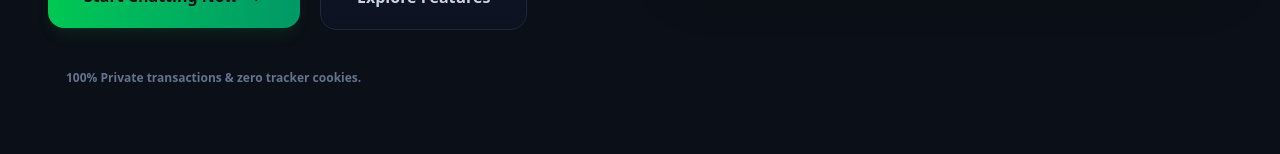
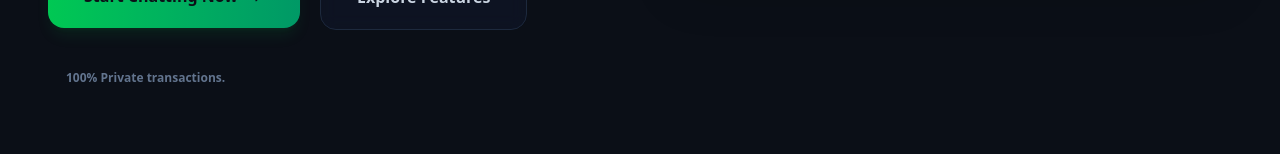
Before and after one commit to KamalJoshi-ai/WhisperNet, a React (Vite) app in the folder frontend/: page / in a window 1280 px wide. Shown: the part 646-800 px from the top of the page. Built offline with nearby package versions, Linux system fonts and the light colour scheme; no server answers; a web font is replaced by a local one.

Commit message:
logout fixed

```diff
--- a/frontend/src/pages/LandingPage.jsx
+++ b/frontend/src/pages/LandingPage.jsx
@@ -273,7 +273,7 @@ export default function LandingPage() {
             {/* Status indicator */}
             <p className="text-slate-500 text-xs flex items-center gap-2 font-semibold">
               <span className="w-2.5 h-2.5 rounded-full bg-[#00C853] animate-ping" />
-              100% Private transactions & zero tracker cookies.
+              100% Private transactions.
             </p>
           </div>
 
--- a/frontend/src/pages/SettingSection/Settings.jsx
+++ b/frontend/src/pages/SettingSection/Settings.jsx
@@ -2,6 +2,8 @@ import React, { useState } from "react";
 import useThemeStore from "../../store/themeStore";
 import { logoutUser } from "../../services/user.service";
 import useUserStore from "../../store/useUserStore";
+import useLoginStore from "../../store/useLoginStore";
+import useLayoutStore from "../../store/layoutStore";
 import { toast } from "react-hot-toast";
 import Layout from "../../pages/components2/Layout";
 import { Link } from "react-router-dom";
@@ -23,7 +25,17 @@ const Settings = () => {
     setLoggingOut(true);
     try {
       await logoutUser();
+
+      // Reset stores in-memory
       clearUser();
+      useLoginStore.getState().resetLoginState();
+      useLayoutStore.setState({ activeTab: "chats", selectedContact: null });
+
+      // Explicitly delete store keys from localStorage (except theme-storage)
+      localStorage.removeItem("user-storage");
+      localStorage.removeItem("login-storage");
+      localStorage.removeItem("layout-storage");
+
       toast.success("Logged out successfully");
     } catch (error) {
       console.error("Failed to logout", error);
```
